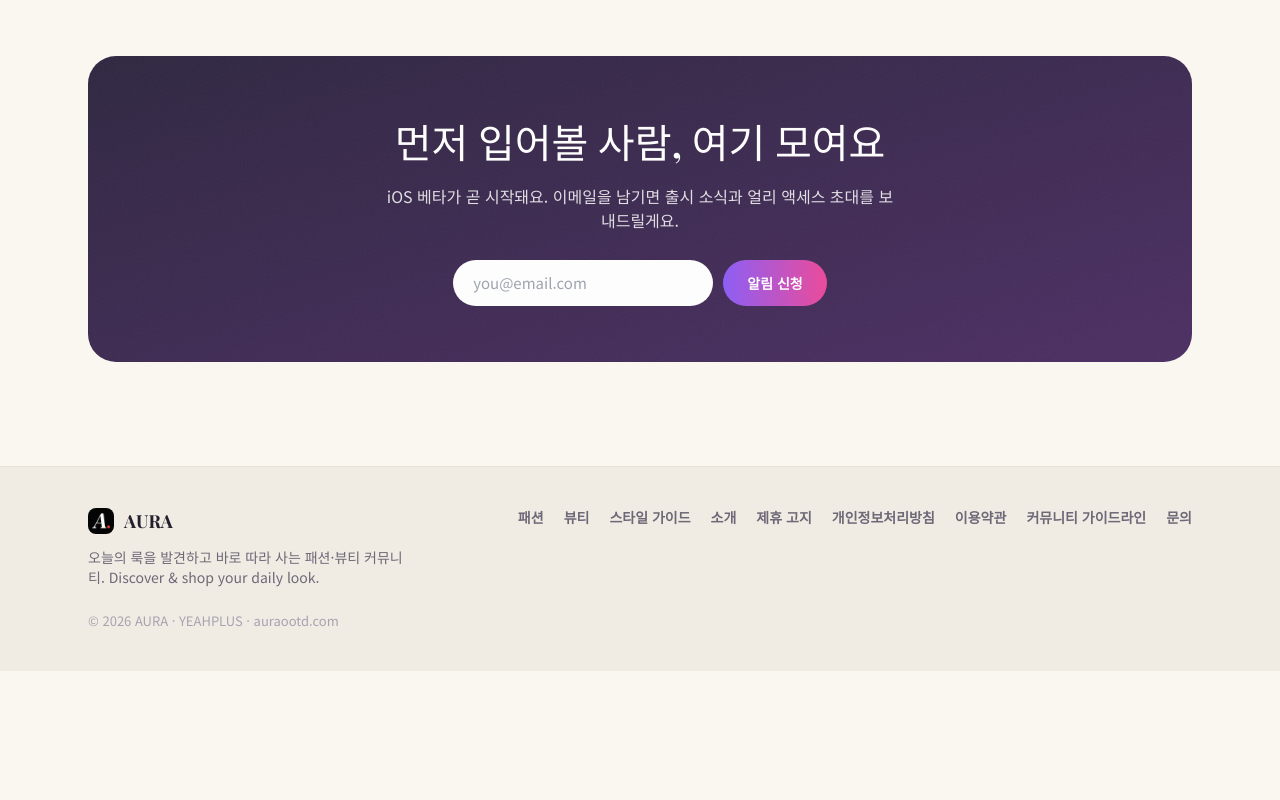
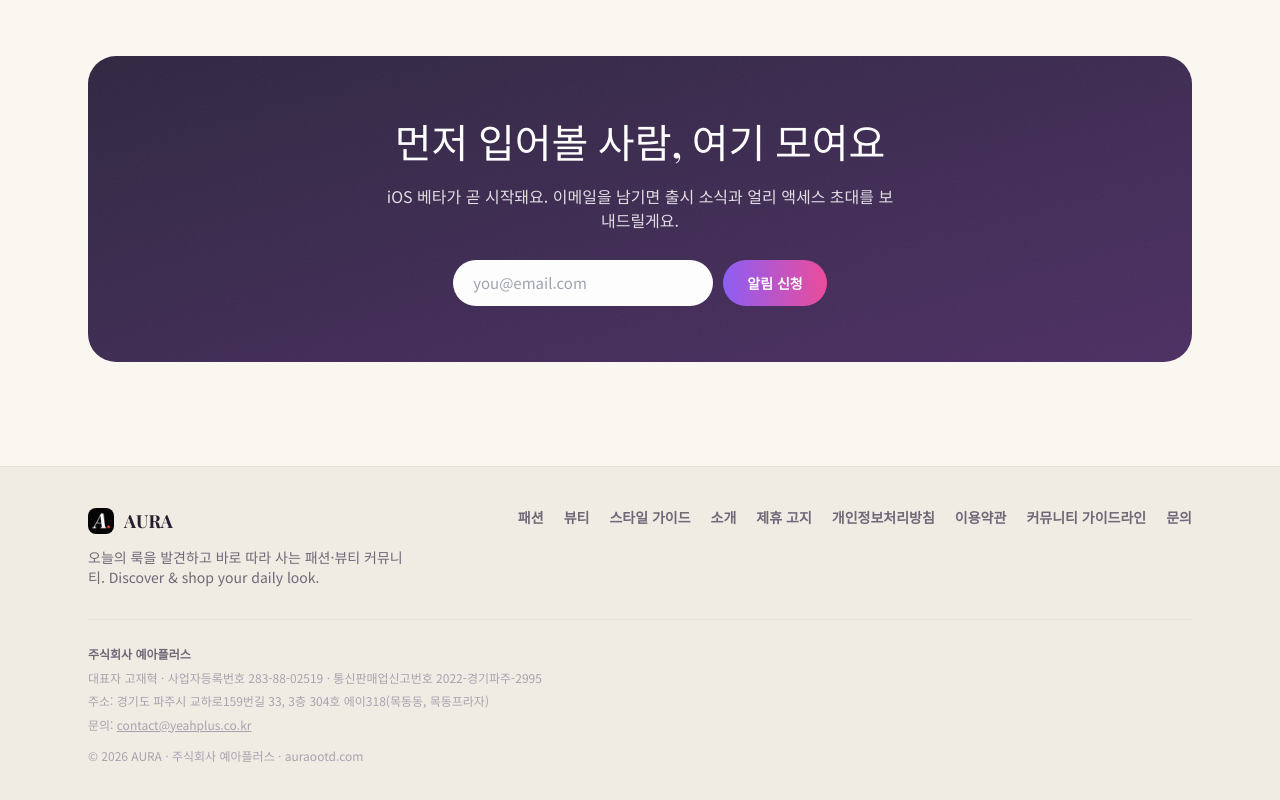
Before and after one commit to CTO-yeahplus/AURA, a Next.js app: page / in a window 1280 px wide. Shown: the part 3919-4719 px from the top of the page. Before the commit the page ends 4590 px from the top, so only its background shows below. Built offline with nearby package versions, Linux system fonts and the light colour scheme; no server answers.

Commit message:
added footer

```diff
--- a/components/Footer.tsx
+++ b/components/Footer.tsx
@@ -1,5 +1,6 @@
 import Image from "next/image";
 import Link from "next/link";
+import { COMPANY } from "@/lib/company";
 
 export function Footer() {
   return (
@@ -27,7 +28,22 @@ export function Footer() {
             <a href="mailto:contact@yeahplus.co.kr" className="hover:text-ink">문의</a>
           </div>
         </div>
-        <p className="mt-6 text-[13px] text-hint">© 2026 AURA · YEAHPLUS · auraootd.com</p>
+        {/* 전자상거래법 표시사항(사업자 정보) — PG·본인인증 심사용 상시 표기. */}
+        <div className="mt-8 border-t border-line pt-6 text-[12px] leading-relaxed text-hint">
+          <p className="font-semibold text-sub">{COMPANY.name}</p>
+          <p className="mt-1">
+            대표자 {COMPANY.ceo} · 사업자등록번호 {COMPANY.bizNo} · 통신판매업신고번호{" "}
+            {COMPANY.mailOrderNo}
+          </p>
+          <p className="mt-1">주소: {COMPANY.address}</p>
+          <p className="mt-1">
+            문의:{" "}
+            <a href={`mailto:${COMPANY.email}`} className="underline hover:text-ink">
+              {COMPANY.email}
+            </a>
+          </p>
+          <p className="mt-3">© 2026 AURA · {COMPANY.name} · {COMPANY.domain}</p>
+        </div>
       </div>
     </footer>
   );
--- /dev/null
+++ b/lib/company.ts
@@ -0,0 +1,19 @@
+/**
+ * lib/company — 사업자(법인) 정보 SSOT. 전자상거래법 표시사항 + PG/본인인증 심사용.
+ * 사업자등록증과 정확히 일치해야 함(상호·대표자·번호). 변경 시 이 파일만 수정.
+ */
+export const COMPANY = {
+  name: "주식회사 예아플러스",
+  nameEn: "YEAHPLUS Inc.",
+  ceo: "고재혁",
+  bizNo: "283-88-02519", // 사업자등록번호
+  mailOrderNo: "2022-경기파주-2995", // 통신판매업 신고번호
+  address: "경기도 파주시 교하로159번길 33, 3층 304호 에이318(목동동, 목동프라자)",
+  email: "contact@yeahplus.co.kr",
+  domain: "auraootd.com",
+};
+
+/** 전자상거래법 표시용 한 줄 요약(푸터). */
+export function companyInfoLine(): string {
+  return `${COMPANY.name} · 대표 ${COMPANY.ceo} · 사업자등록번호 ${COMPANY.bizNo} · 통신판매업신고 ${COMPANY.mailOrderNo}`;
+}
--- a/lib/legalContent.ts
+++ b/lib/legalContent.ts
@@ -6,7 +6,7 @@
 export type Sec = { h: string; p?: string[]; b?: string[] };
 
 export const LEGAL_META = {
-  company: "주식회사 예스플러스(YEAHPLUS Inc.)",
+  company: "주식회사 예아플러스(YEAHPLUS Inc.)",
   app: "AURA",
   contact: "contact@yeahplus.co.kr",
   effectiveKo: "시행일 2026년 7월 1일 · 최종 수정 2026년 6월 25일",
@@ -18,7 +18,7 @@ export const PRIVACY: { ko: Sec[]; en: Sec[] } = {
     {
       h: "",
       p: [
-        '주식회사 예스플러스(이하 "회사")는 AURA 서비스(이하 "서비스") 이용자의 개인정보를 소중히 다루며, 「개인정보 보호법」 등 국내 법령과 적용 가능한 해외 법령(GDPR·CCPA 등)을 준수합니다. 본 방침은 auraootd.com 웹사이트 및 AURA 앱에 적용됩니다.',
+        '주식회사 예아플러스(이하 "회사")는 AURA 서비스(이하 "서비스") 이용자의 개인정보를 소중히 다루며, 「개인정보 보호법」 등 국내 법령과 적용 가능한 해외 법령(GDPR·CCPA 등)을 준수합니다. 본 방침은 auraootd.com 웹사이트 및 AURA 앱에 적용됩니다.',
       ],
     },
     {
@@ -122,7 +122,7 @@ export const PRIVACY: { ko: Sec[]; en: Sec[] } = {
 
 export const TERMS: { ko: Sec[]; en: Sec[] } = {
   ko: [
-    { h: "제1조 (목적)", p: ['본 약관은 주식회사 예스플러스(이하 "회사")가 제공하는 패션·뷰티 콘텐츠 및 커머스 연결 서비스 "AURA"(이하 "서비스")의 이용 조건·절차와 회사·회원 간 권리·의무 및 책임을 규정합니다.'] },
+    { h: "제1조 (목적)", p: ['본 약관은 주식회사 예아플러스(이하 "회사")가 제공하는 패션·뷰티 콘텐츠 및 커머스 연결 서비스 "AURA"(이하 "서비스")의 이용 조건·절차와 회사·회원 간 권리·의무 및 책임을 규정합니다.'] },
     {
       h: "제2조 (정의)",
       b: [
```
